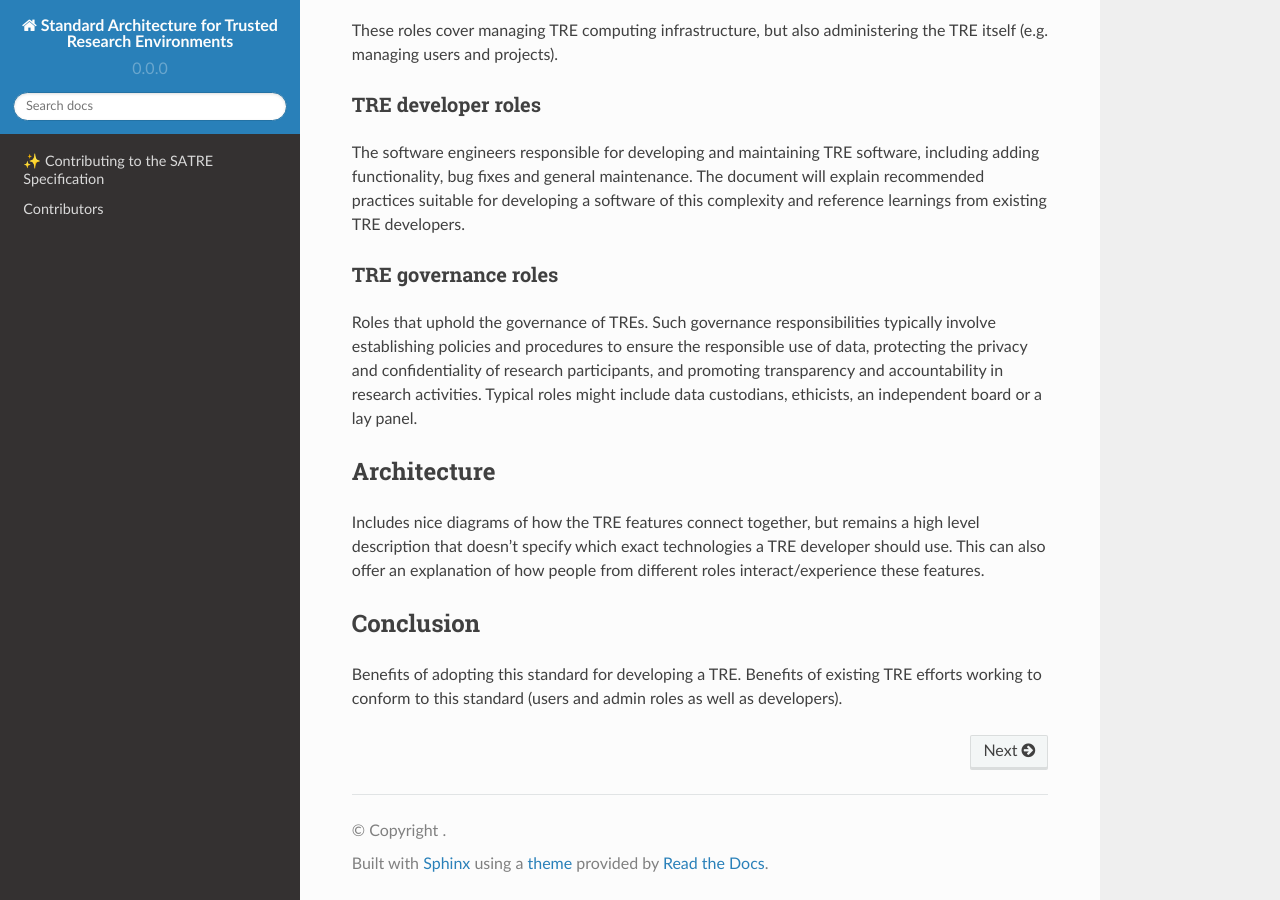
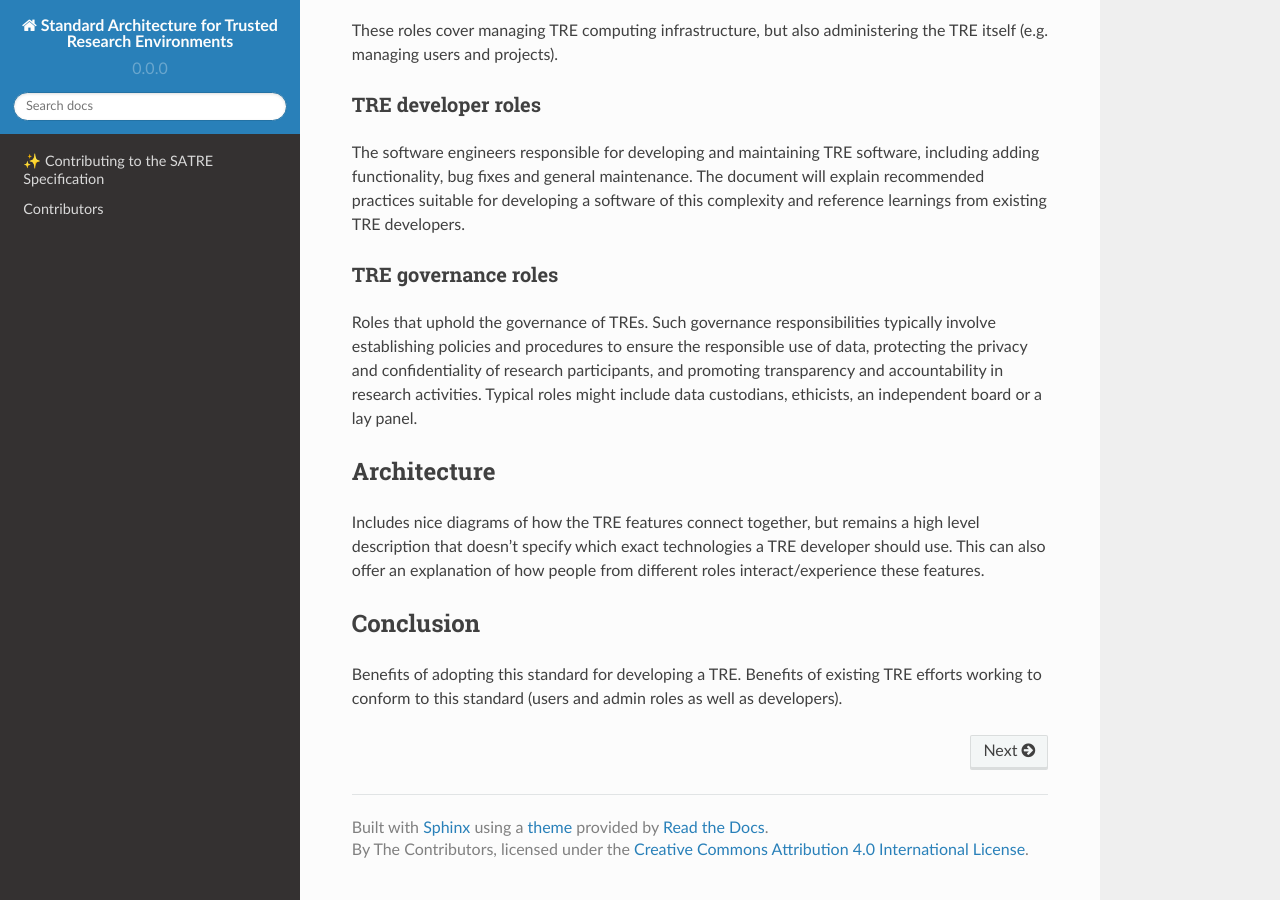
Before and after one commit to sa-tre/satre-specification, a Sphinx documentation site: the page built from docs/source/index.md, in a window 1280 px wide and 900 px high, scrolled down 2102 px. Built offline with Sphinx 7.4.7 and the Read the Docs theme 2.0.0, drawn with Linux system fonts in a browser that asks for light colours.

Commit message:
Add notice and license information to footer

```diff
--- /dev/null
+++ b/docs/source/_templates/footer.html
@@ -0,0 +1,6 @@
+{% extends '!footer.html' %}
+{% block extrafooter %}
+    <p>
+        By The Contributors, licensed under the&nbsp;<a rel="license" href="https://creativecommons.org/licenses/by/4.0/">Creative Commons Attribution 4.0 International License</a>.
+    </p>
+{% endblock %}
--- a/docs/source/conf.py
+++ b/docs/source/conf.py
@@ -4,7 +4,8 @@
 
 project = 'Standard Architecture for Trusted Research Environments'
 copyright = ''
-author = ''
+html_show_copyright = False
+author = 'The Contributors'
 
 release = '0.0'
 version = '0.0.0'
```
